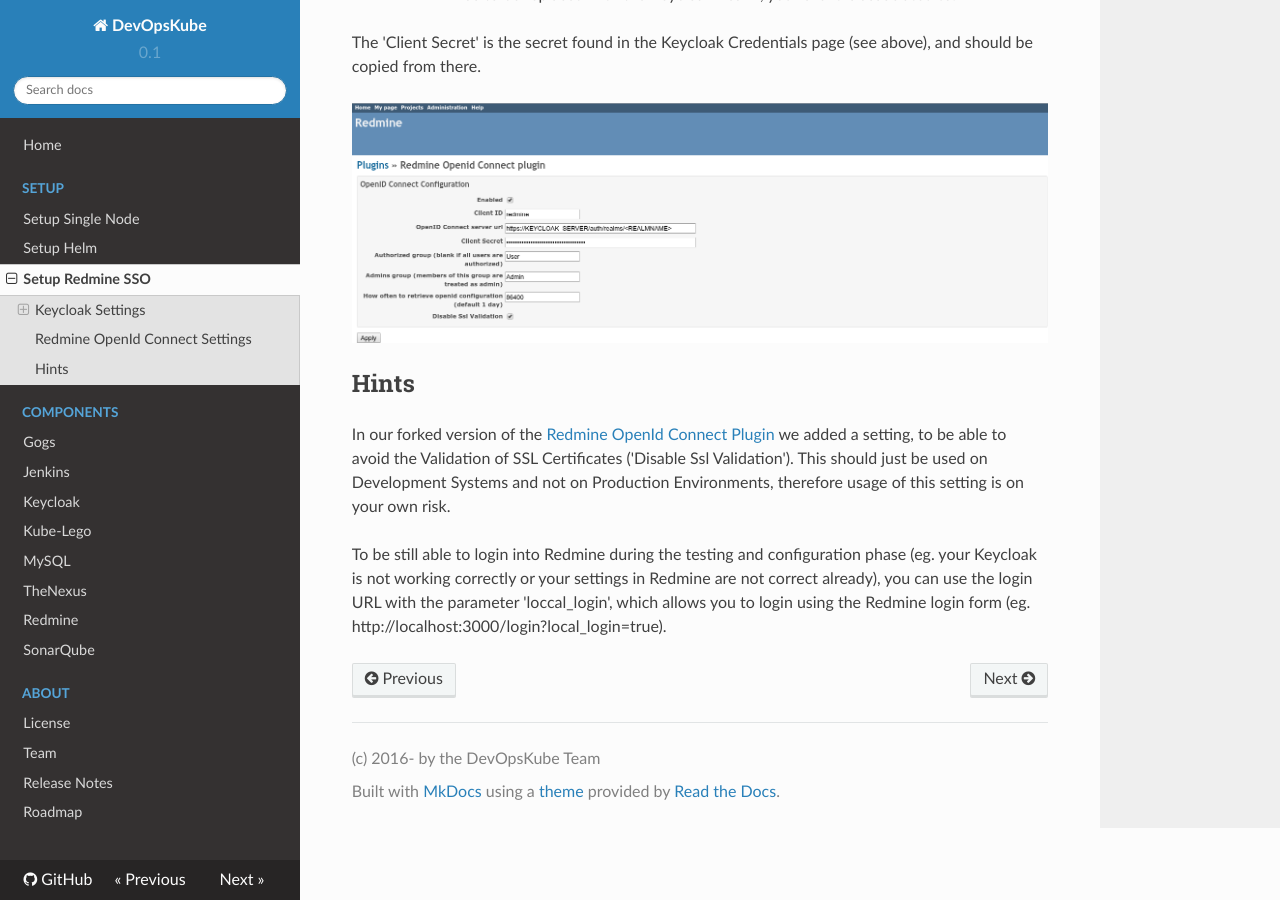
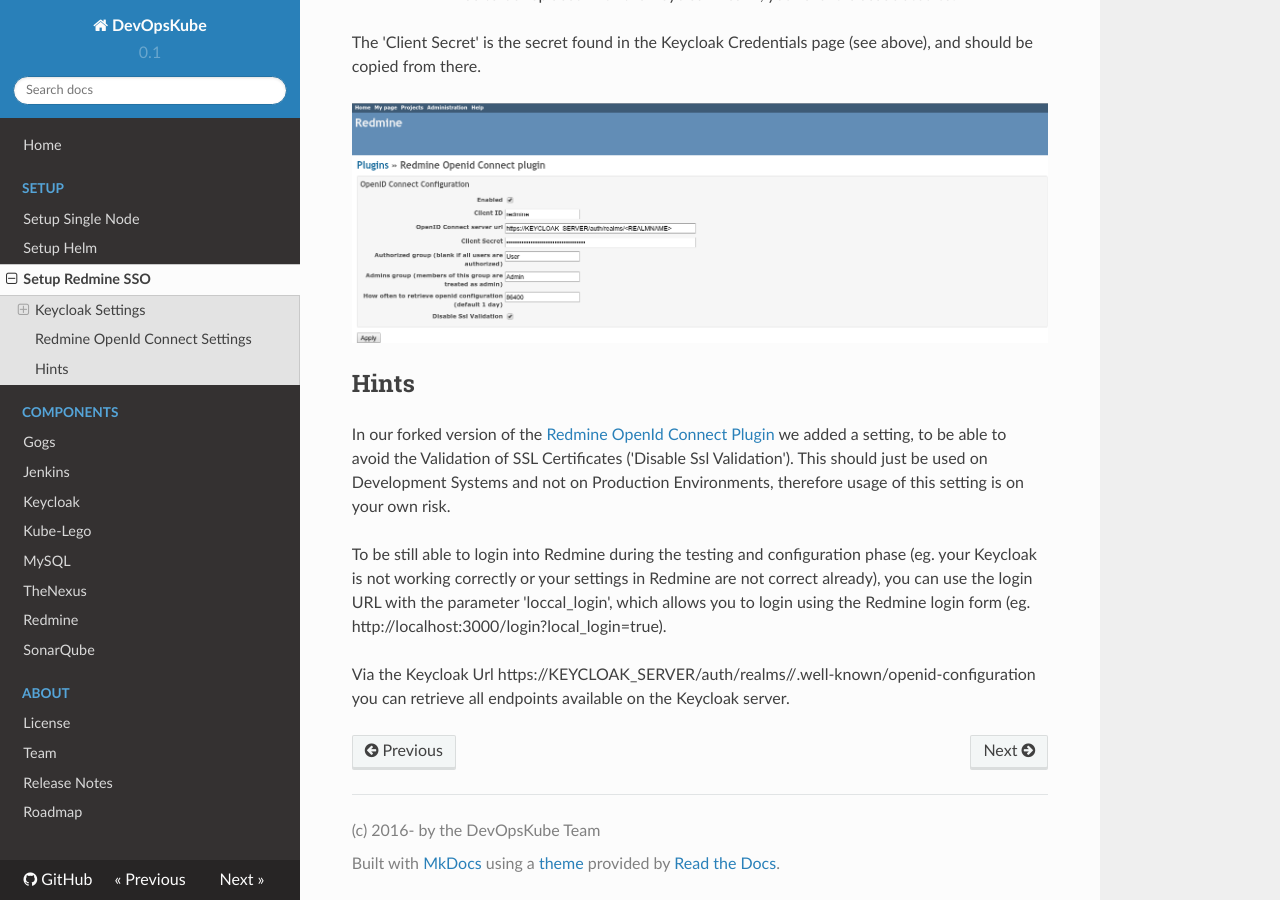
Before and after one commit to devopskube/devopskube, an MkDocs documentation site: the page built from docs/setup/redmine_keycloak.md, in a window 1280 px wide and 900 px high, scrolled down 3948 px. Built offline with MkDocs 1.6.1, drawn with Linux system fonts in a browser that asks for light colours; nearby versions of some CDN libraries; old or Windows-style settings are respelled for this version of MkDocs.

Commit message:
Adopt documentation for redmine and add documentation for jenkins SSO

```diff
--- a/docs/setup/redmine_keycloak.md
+++ b/docs/setup/redmine_keycloak.md
@@ -65,3 +65,5 @@
 In our forked version of the [Redmine OpenId Connect Plugin](https://bitbucket.org/triplem74/redmine_openid_connect) we added a setting, to be able to avoid the Validation of SSL Certificates ('Disable Ssl Validation'). This should just be used on Development Systems and not on Production Environments, therefore usage of this setting is on your own risk.
 
 To be still able to login into Redmine during the testing and configuration phase (eg. your Keycloak is not working correctly or your settings in Redmine are not correct already), you can use the login URL with the parameter 'loccal_login', which allows you to login using the Redmine login form (eg. http://localhost:3000/login?local_login=true).
+
+Via the Keycloak Url https://KEYCLOAK_SERVER/auth/realms/<REALMNAME>/.well-known/openid-configuration you can retrieve all endpoints available on the Keycloak server.
```
Also changed, not shown: docs/setup/jenkins_keycloak.md (added, +9 -0 lines).
